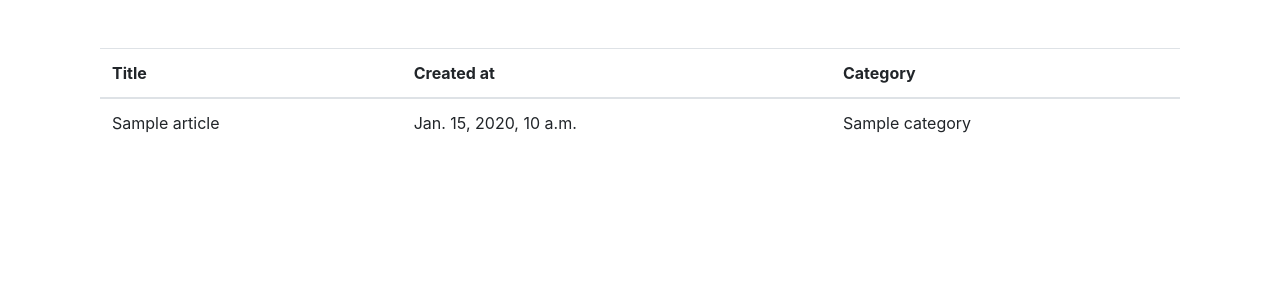
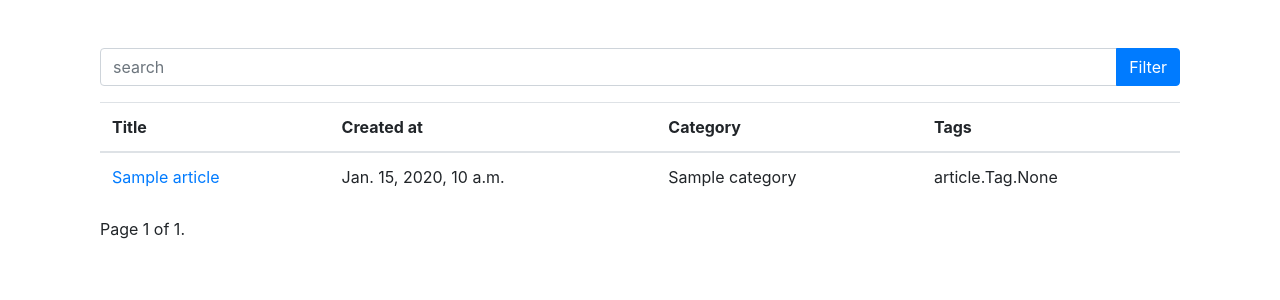
Before and after one commit to braviss/adearn, a Django app: page /article/ in a window 1280 px wide. Shown: the top 300 px of the page. Run offline with Django 5.2, Linux system fonts and the light colour scheme; tables that the repository leaves empty hold one stand-in row (values such as "Sample post"); some libraries are stand-ins or nearby versions.

Commit message:
article detail and test

```diff
--- a/article/admin.py
+++ b/article/admin.py
@@ -4,6 +4,7 @@ from django.contrib import admin
 from article.models import (
     Article,
     Category,
+    Tag,
 )
 
 
@@ -15,3 +16,8 @@ class ArticleAdmin(admin.ModelAdmin):
 @admin.register(Category)
 class CategoryAdmin(admin.ModelAdmin):
     list_display = ('name',)
+
+
+@admin.register(Tag)
+class TagAdmin(admin.ModelAdmin):
+    list_display = ('name',)
--- a/article/models.py
+++ b/article/models.py
@@ -14,6 +14,7 @@ class Article(models.Model):
     status = models.CharField(max_length=2, choices=STATUS_ARTICLE_CHOICES, default='pe')
     created_at = models.DateTimeField(auto_now_add=True, blank=False, null=False)
     category = models.ForeignKey('Category', on_delete=models.SET_NULL, null=True, blank=True)
+    tag = models.ManyToManyField('Tag')
 
     def __str__(self):
         return self.title
@@ -24,3 +25,10 @@ class Category(models.Model):
 
     def __str__(self):
         return self.name
+
+
+class Tag(models.Model):
+    name = models.CharField(max_length=30, unique=True)
+
+    def __str__(self):
+        return self.name
--- a/article/urls.py
+++ b/article/urls.py
@@ -5,4 +5,5 @@ from article import views
 
 urlpatterns = [
     path('', views.ArticleListView.as_view(), name='article_list'),
+    path('<int:pk>/', views.ArticleDetailView.as_view(), name='article_detail'),
 ]
--- a/article/views.py
+++ b/article/views.py
@@ -1,7 +1,8 @@
 from django.views.generic import (
     ListView,
+    DetailView,
 )
-
+from django.db.models import Q
 from article.models import Article
 
 
@@ -9,3 +10,22 @@ class ArticleListView(ListView):
     model = Article
     template_name = 'article_list.html'
     context_object_name = 'articles'
+    ordering = ['-created_at']
+    paginate_by = 5
+
+    def get_queryset(self):
+        queryset = super().get_queryset()
+        search = self.request.GET.get('search', '')
+
+        if search:
+            queryset = queryset.filter(
+                Q(title__icontains=search) |
+                Q(created_at__icontains=search) |
+                Q(status__icontains=search),
+            )
+        return queryset
+
+
+class ArticleDetailView(DetailView):
+    model = Article
+    template_name = 'article_detail.html'
--- a/pyproject.toml
+++ b/pyproject.toml
@@ -8,6 +8,7 @@ readme = "README.md"
 [tool.poetry.dependencies]
 python = "^3.10"
 django = "^5.0.1"
+factory-boy = "^3.3.0"
 
 
 [build-system]
--- a/templates/article_list.html
+++ b/templates/article_list.html
@@ -4,25 +4,51 @@
 
 {% block content %}
     <div class="container mt-4">
-
+        <form method="get">
+            <div class="input-group mb-3">
+                <input type="text" class="form-control" placeholder="search" name="search"
+                       value="{{ request.GET.search }}">
+                <div class="input-group-append">
+                    <button class="btn btn-primary" type="submit">Filter</button>
+                </div>
+            </div>
+        </form>
         <table class="table">
             <thead>
             <tr>
                 <th>Title</th>
                 <th>Created at</th>
                 <th>Category</th>
+                <th>Tags</th>
             </tr>
             </thead>
             <tbody>
             {% for article in articles %}
                 <tr>
-                    <td>{{ article.title }}</td>
+                    <td><a href="{% url 'article:article_detail' article.pk %}">{{ article.title }}</a></td>
                     <td>{{ article.created_at }}</td>
                     <td>{{ article.category }}</td>
+                    <td>{{ article.tag }}</td>
                 </tr>
             {% endfor %}
             </tbody>
         </table>
+        <div class="pagination">
+            <span class="step-links ">
+                {% if page_obj.has_previous %}
+                    <a href="?page=1">&laquo; first</a>
+                    <a href="?page={{ page_obj.previous_page_number }}">previous</a>
+                {% endif %}
 
+                <span class="current">
+                    Page {{ page_obj.number }} of {{ page_obj.paginator.num_pages }}.
+                </span>
+
+                {% if page_obj.has_next %}
+                    <a href="?page={{ page_obj.next_page_number }}">next</a>
+                    <a href="?page={{ page_obj.paginator.num_pages }}">last &raquo;</a>
+                {% endif %}
+            </span>
+        </div>
     </div>
 {% endblock %}
```
Also changed, not shown: article/tests/factories.py (added, +32 -0 lines), article/tests/test_articles.py (added, +20 -0 lines), templates/article_detail.html (added, +24 -0 lines), article/tests/__init__.py (added), 1 other file.
